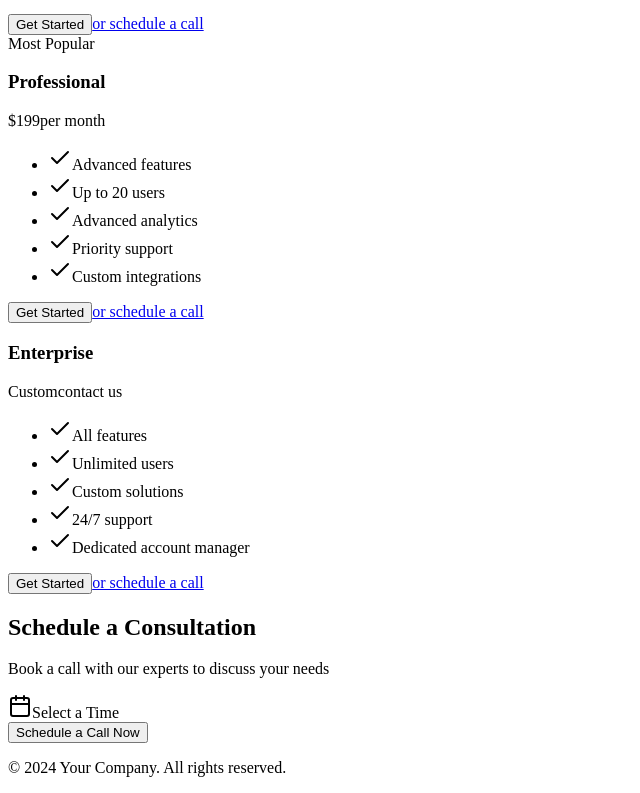
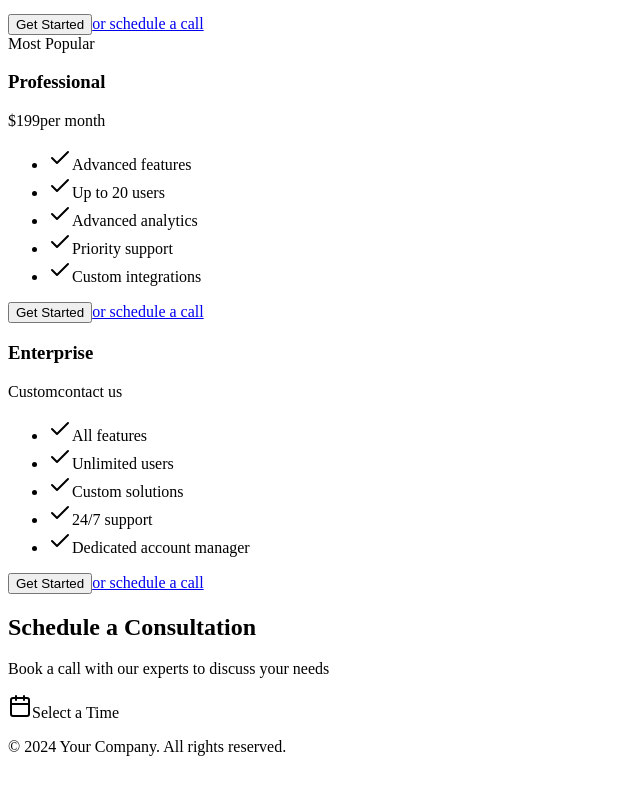
Before and after one commit to nimblegeek/MakerModeLanding, a React (Vite) app in the folder client/: page / in a window 1280 px wide. Shown: the part 1186-1979 px from the top of the page, without its empty margins (0-640 px from the left). After the commit the page ends 1958 px from the top, so only its background shows below. Built offline with nearby package versions, Linux system fonts and the light colour scheme.

Commit message:
Agent query: Has the sticky 'Schedule a Call Now' button been removed from the bottom of the page while maintaining the CTA links in the pricing section?

```diff
--- a/client/src/pages/LandingPage.tsx
+++ b/client/src/pages/LandingPage.tsx
@@ -20,24 +20,6 @@ export default function LandingPage() {
         <Booking />
       </main>
 
-      {/* Sticky CTA */}
-      <motion.div
-        initial={{ y: 100, opacity: 0 }}
-        animate={{ y: 0, opacity: 1 }}
-        className="fixed bottom-8 left-0 right-0 flex justify-center px-4 z-50"
-      >
-        <Button
-          size="lg"
-          className="bg-gradient-to-r from-primary to-primary/80 hover:from-primary/90 hover:to-primary/70 text-white shadow-lg"
-          onClick={() => {
-            const bookingSection = document.getElementById('booking');
-            bookingSection?.scrollIntoView({ behavior: 'smooth' });
-          }}
-        >
-          Schedule a Call Now
-        </Button>
-      </motion.div>
-
       <footer className="bg-muted mt-20 py-8">
         <div className="container mx-auto px-4 text-center text-muted-foreground">
           <p>© 2024 Your Company. All rights reserved.</p>
```
